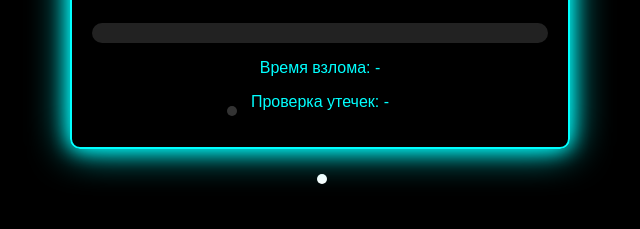
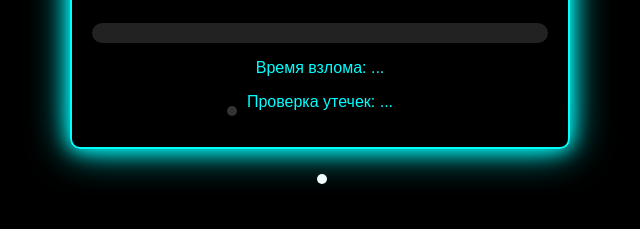
Before and after one commit to Shagabudinov/Password-check, a plain HTML site: page index.html in a window 1280 px wide. Shown: the part 462-691 px from the top of the page, 320-960 px from the left. Drawn offline with Linux system fonts and the light colour scheme.

Commit message:
change <p>

```diff
--- a/index.html
+++ b/index.html
@@ -46,8 +46,8 @@
       <div class="strength-bar">
         <div id="strengthFill" class="strength-fill"></div>
       </div>
-      <p id="crackTime" class="crack-time">Время взлома: -</p>
-      <p id="pwnedStatus" class="pwned-status">Проверка утечек: -</p>
+      <p id="crackTime" class="crack-time">Время взлома: ...</p>
+      <p id="pwnedStatus" class="pwned-status">Проверка утечек: ...</p>
     </div>
   </div>
   <script type="module" src="scripts.js"></script>
--- a/scripts.js
+++ b/scripts.js
@@ -45,6 +45,7 @@ document.addEventListener('DOMContentLoaded', function () {
 
     const time = calculateCrackTime(password, gpu, algo);
     const formattedTime = formatTime(time);
+    console.log(formattedTime);
     crackTimeEl.textContent = 'Время взлома: ' + formattedTime;
 
     crackTimeEl.classList.add('animate');
@@ -53,7 +54,7 @@ document.addEventListener('DOMContentLoaded', function () {
     // Дебаунс для проверки утечек
     clearTimeout(pwnedTimeout);
     if (!password) {
-      pwnedStatus.textContent = 'Проверка утечек: -';
+      pwnedStatus.textContent = 'Проверка утечек: ...';
       pwnedStatus.style.color = '#0ff';
       return;
     }
```
